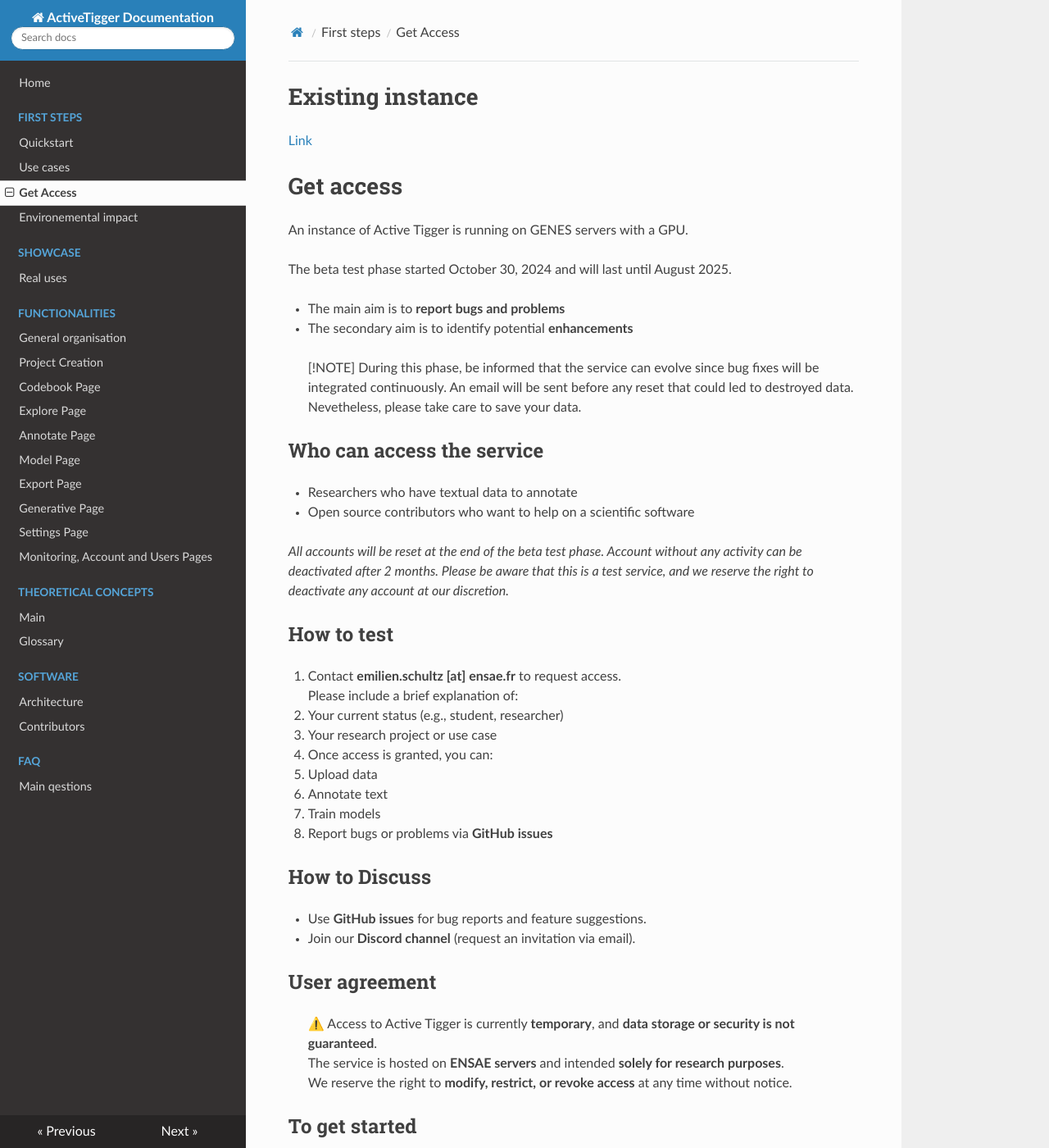
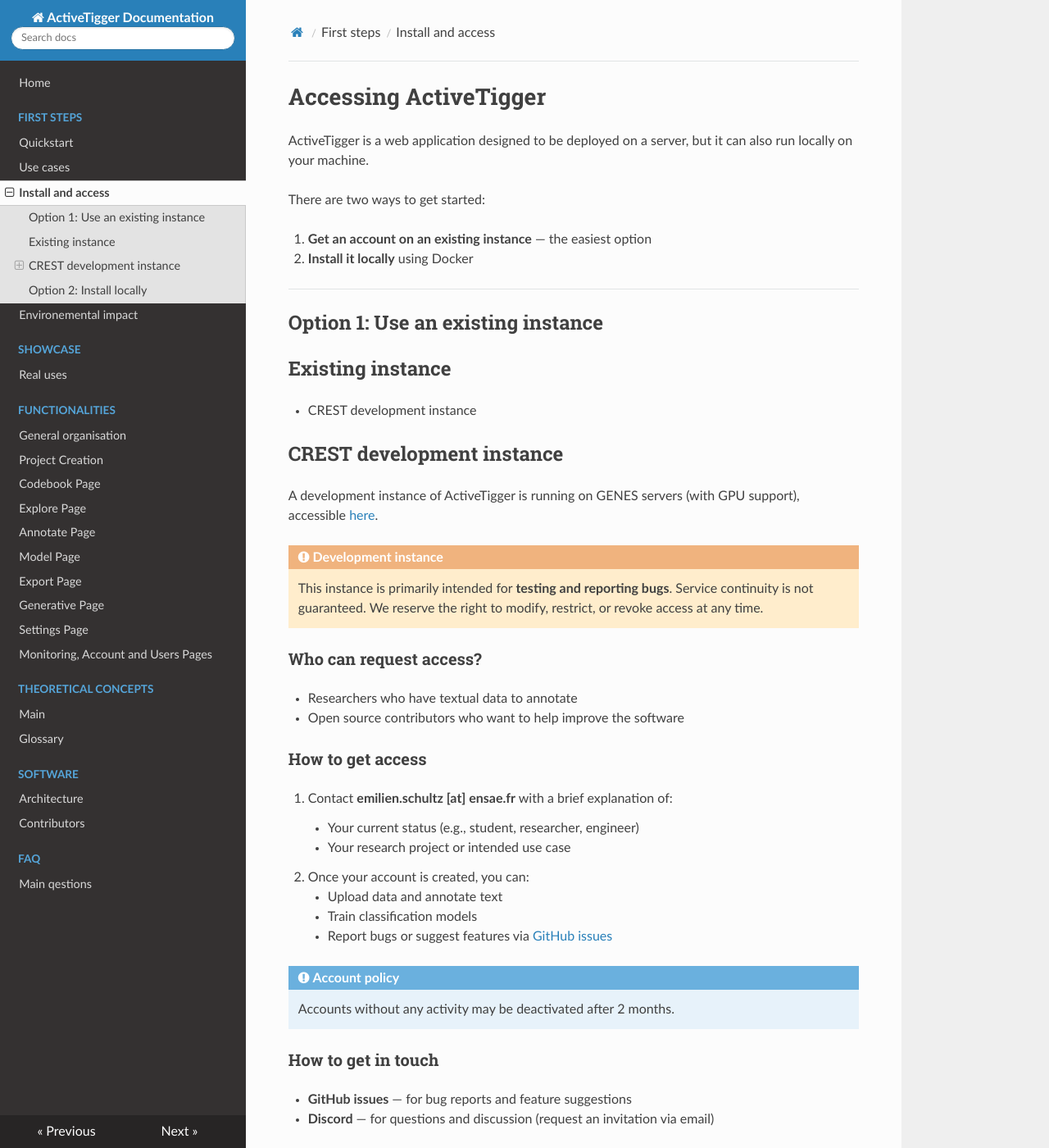
Before and after one commit to activetigger/documentation, an MkDocs documentation site: the page built from docs/quickstart/access.md, in a window 1280 px wide and 1400 px high. Shown: the whole window at 82% size. Built offline with MkDocs 1.6.1, drawn with Linux system fonts in a browser that asks for light colours; nearby versions of some CDN libraries; some of the changed text lies outside the part shown.

Commit message:
modify access page

```diff
--- a/docs/quickstart/access.md
+++ b/docs/quickstart/access.md
@@ -1,50 +1,65 @@
-# Existing instance
+# Accessing ActiveTigger
 
-[Link](https://emilienschultz.github.io/activetigger/#/login)
+ActiveTigger is a web application designed to be deployed on a server, but it can also run locally on your machine.
 
-# Get access
+There are two ways to get started:
 
-An instance of Active Tigger is running on GENES servers with a GPU.
+1. **Get an account on an existing instance** — the easiest option
+2. **Install it locally** using Docker
 
-The beta test phase started October 30, 2024 and will last until August 2025.
+---
 
-- The main aim is to **report bugs and problems**
-- The secondary aim is to identify potential **enhancements**
+## Option 1: Use an existing instance
 
-> [!NOTE]
-> During this phase, be informed that the service can evolve since bug fixes will be integrated continuously. An email will be sent before any reset that could led to destroyed data. Nevetheless, please take care to save your data.
+## Existing instance
 
-## Who can access the service
+- CREST development instance
+
+## CREST development instance
+
+A development instance of ActiveTigger is running on GENES servers (with GPU support), accessible [here](https://activetigger.github.io/activetigger).
+
+!!! warning "Development instance"
+    This instance is primarily intended for **testing and reporting bugs**. Service continuity is not guaranteed. We reserve the right to modify, restrict, or revoke access at any time.
+
+### Who can request access?
 
 - Researchers who have textual data to annotate
-- Open source contributors who want to help on a scientific software
+- Open source contributors who want to help improve the software
 
-*All accounts will be reset at the end of the beta test phase. Account without any activity can be deactivated after 2 months. Please be aware that this is a test service, and we reserve the right to deactivate any account at our discretion.*
+### How to get access
 
-## How to test
+1. Contact **emilien.schultz [at] ensae.fr** with a brief explanation of:
+    - Your current status (e.g., student, researcher, engineer)
+    - Your research project or intended use case
+2. Once your account is created, you can:
+    - Upload data and annotate text
+    - Train classification models
+    - Report bugs or suggest features via [GitHub issues](https://github.com/activetigger/activetigger/issues)
 
-1. Contact **emilien.schultz [at] ensae.fr** to request access.
-   Please include a brief explanation of:
-   - Your current status (e.g., student, researcher)
-   - Your research project or use case
-2. Once access is granted, you can:
-   - Upload data
-   - Annotate text
-   - Train models
-   - Report bugs or problems via **GitHub issues**
+!!! info "Account policy"
+    Accounts without any activity may be deactivated after 2 months.
 
-## How to Discuss
+### How to get in touch
 
-- Use **GitHub issues** for bug reports and feature suggestions.
-- Join our **Discord channel** (request an invitation via email).
+- **GitHub issues** — for bug reports and feature suggestions
+- **Discord** — for questions and discussion (request an invitation via email)
 
-## User agreement
+### User agreement
 
-> ⚠️ Access to Active Tigger is currently **temporary**, and **data storage or security is not guaranteed**.
-> The service is hosted on **ENSAE servers** and intended **solely for research purposes**.
-> We reserve the right to **modify, restrict, or revoke access** at any time without notice.
+!!! warning "Terms of use"
+    - Access to ActiveTigger is currently **temporary**
+    - **Data storage and security are not guaranteed** — do not upload sensitive data
+    - The service is hosted on **ENSAE servers** and intended **solely for research purposes**
+    - We reserve the right to **modify, restrict, or revoke access** at any time without notice
 
-## To get started
-- Request account (email above)
-- Introduce yourself and your project on the Discord server
-- Check out the Quick Start guide
+---
+
+## Option 2: Install locally
+
+You can deploy your own instance of ActiveTigger on your machine or on a cloud server (e.g., [OVH](https://www.ovhcloud.com/fr/public-cloud)).
+
+!!! info "GPU recommended"
+    ActiveTigger can run on CPU, but a GPU will significantly speed up model training and predictions.
+
+For installation instructions, see the [deployment guide](https://github.com/activetigger/activetigger/blob/main/DEPLOY.md).
--- a/mkdocs.yml
+++ b/mkdocs.yml
@@ -4,7 +4,7 @@
   - First steps:
       - Quickstart: quickstart/quickstart.md
       - Use cases: quickstart/usecases.md
-      - Get Access: quickstart/access.md
+      - Install and access: quickstart/access.md
       - Environemental impact: quickstart/environment.md
   - Showcase:
       - Real uses: showcase/usecases.md
```
